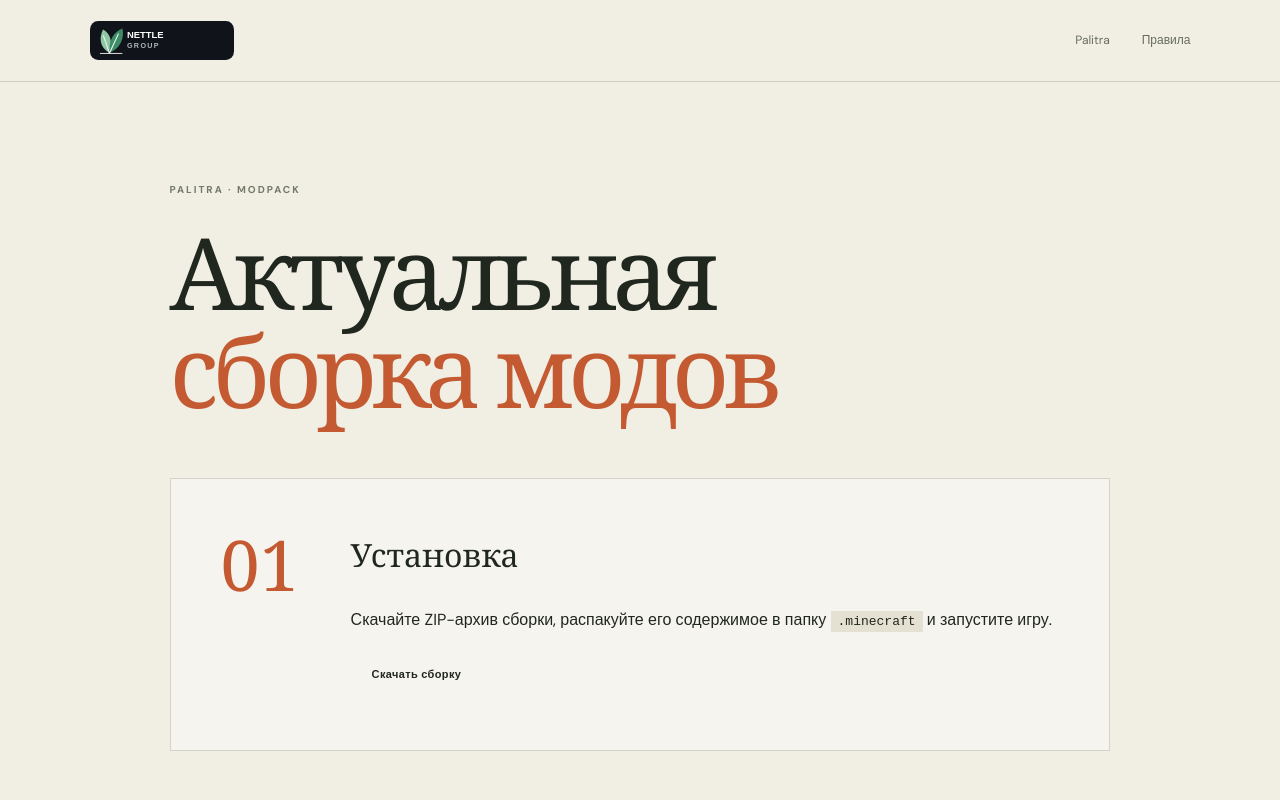
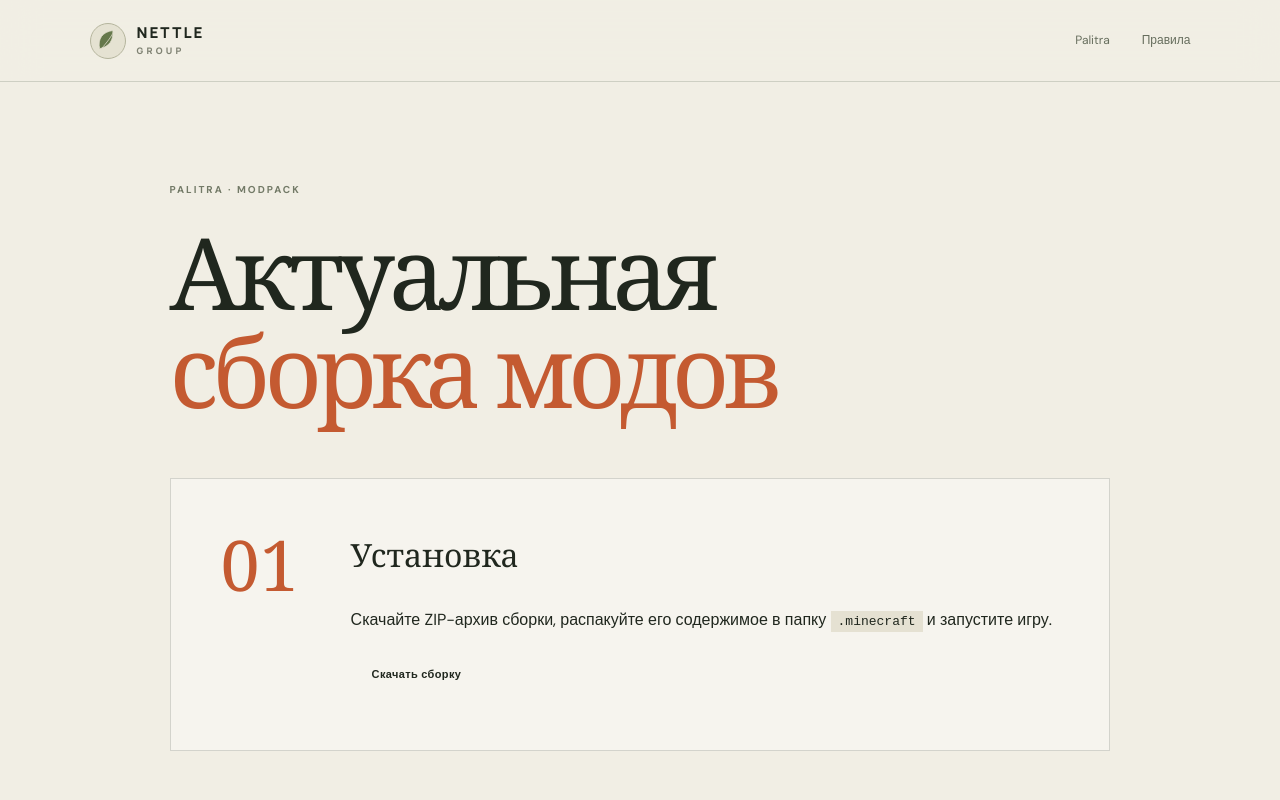
Before and after one commit to Merekwi/nettlegroup, a plain HTML site: page mods.html in a window 1280 px wide. Shown: the top 800 px of the page. Drawn offline with Linux system fonts and the light colour scheme.

Commit message:
Apply autumn brand header across Palitra pages

```diff
--- a/mods.html
+++ b/mods.html
@@ -1,7 +1,7 @@
 <!doctype html>
 <html lang="ru"><head><meta charset="utf-8"><meta name="viewport content="width=device-width,initial-scale=1">
 <title>Palitra — Моды</title><link rel="stylesheet" href="style.css"></head>
-<body><header class="nav"><a class="brand" href="index.html"><img class="brand-logo" src="/logo.svg" alt="Nettle Group"></a><nav><a href="palitra.html">Palitra</a><a href="palitra-rule.html">Правила</a></nav></header>
+<body><header class="nav"><a class="brand" href="index.html"><span class="brand-mark" aria-hidden="true"><svg viewBox="0 0 40 40"><path d="M8 31C5 17 12 7 27 5c1 14-5 23-19 26Z"/><path d="M10 32C19 21 24 15 28 7"/></svg></span><span class="brand-type">NETTLE<span>GROUP</span></span></a><nav><a href="palitra.html">Palitra</a><a href="palitra-rule.html">Правила</a></nav></header>
 <main class="inner"><div class="eyebrow">PALITRA · MODPACK</div><h1>Актуальная<br><span>сборка модов</span></h1><div class="mod-box"><div class="mod-number">01</div><div><h2>Установка</h2><p>Скачайте ZIP-архив сборки, распакуйте его содержимое в папку <code>.minecraft</code> и запустите игру.</p><a class="button dark" href="https://github.com/Merekwi/-.git" target="_blank" rel="noopener">Скачать сборку</a></div></div><section class="guide">
 <div class="eyebrow">VIDEO GUIDE</div>
 <h2>Наш гайд по установке</h2>
```
